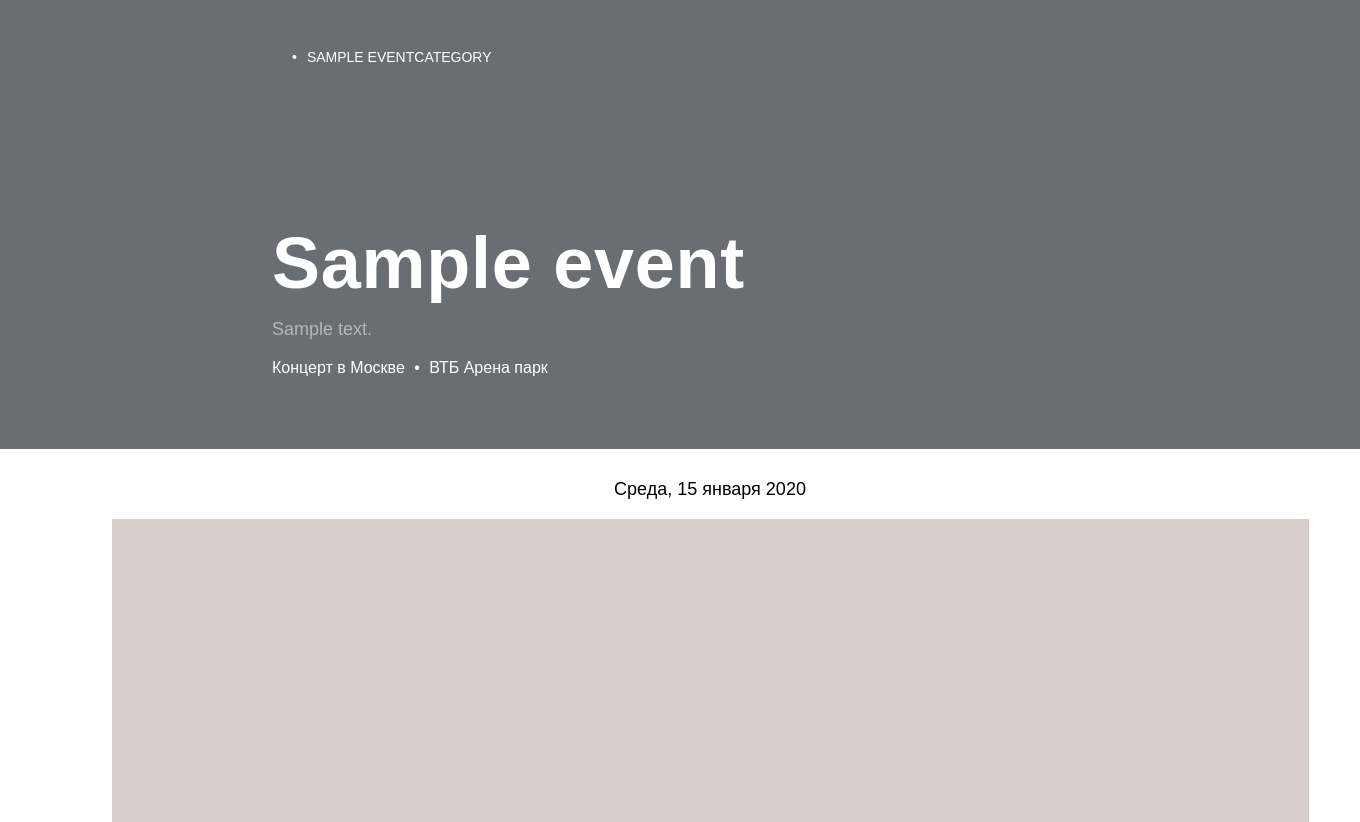
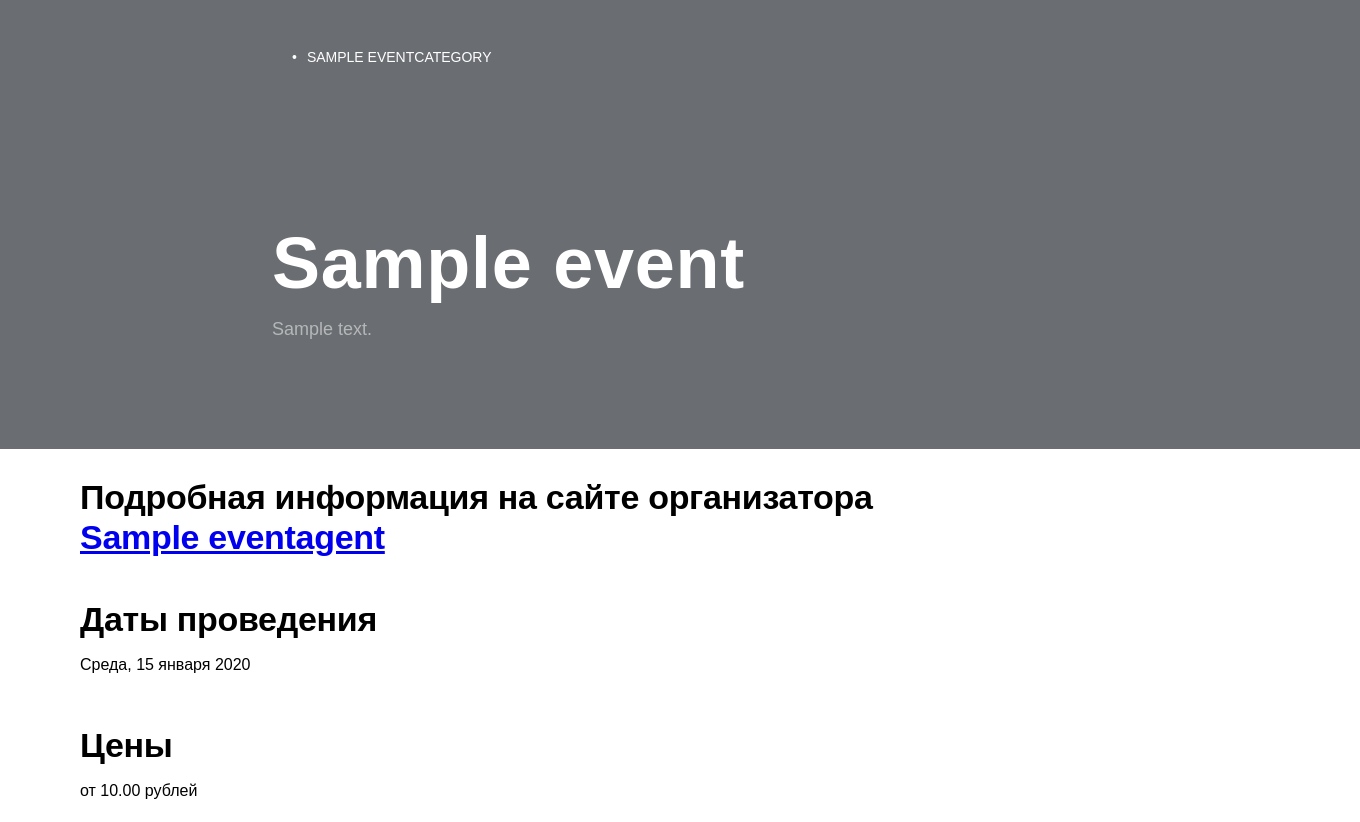
Before and after one commit to iizakharov/IamGO, a Django app: template mainapp/templates/mainapp/product.html in a window 1360 px wide. Shown: the part 125-947 px from the top of the page. Run offline with Django 3.2, Linux system fonts and the light colour scheme; tables that the repository leaves empty hold one stand-in row (values such as "Sample post"); the template is opened without the code that fills it: values that come from a table or form of the project are taken from there, most other values are stand-ins (such as "Sample title", 1, 10 or a date in 2020); grey boxes marked "Sample" are stand-in pictures.

Commit message:
Add link to party maker, change styles

```diff
--- a/mainapp/templates/mainapp/includes/inc_event_block.html
+++ b/mainapp/templates/mainapp/includes/inc_event_block.html
@@ -12,11 +12,11 @@
 				<h1>{{ event.name }}</h1>
 			</div>
 			<div class="event-concert-description-quests">{{ event.description }}</div>
-			<div class="event-concert-description-tags">
-					<a  href="#">Концерт в Москве</a>
-					<span>&#8226;</span>
-					<a  href="#">ВТБ Арена парк</a>
-			</div>
+{#			<div class="event-concert-description-tags">#}
+{#					<a  href="#">Концерт в Москве</a>#}
+{#					<span>&#8226;</span>#}
+{#					<a  href="#">ВТБ Арена парк</a>#}
+{#			</div>#}
 		</div>
 	</div>
 </div>
--- a/mainapp/templates/mainapp/product.html
+++ b/mainapp/templates/mainapp/product.html
@@ -8,14 +8,26 @@
 {% block container %}
 	<div class="container wrapper">
 
-		<div class="event-block-places">
-            {% language 'ru' %}
-			<span>{{ event.dates.first.date|date:"l, d E Y" }}</span>
-            {%  endlanguage %}
-			<div class="places"></div>
-		</div>
+{#		<div class="event-block-places">#}
+{#            {% language 'ru' %}#}
+{#			<span>{{ event.dates.first.date|date:"l, d E Y" }}</span>#}
+{#            {%  endlanguage %}#}
+{#			<div class="places"></div>#}
+{#		</div>#}
 		<div class="event">
-			<h1 class="page-title">Что может понравиться</h1>
+            <div class="event-description">
+                <h1 class="page-title">Подробная информация на сайте организатора
+                    <a href="https://{{ event.agent.name }}">{{ event.agent.name }}</a>
+                </h1>
+                <h1 class="page-title">Даты проведения</h1>
+                {% for date in event.dates.all %}
+                    {% language 'ru' %}
+                <p>{{ date.date|date:"l, d E Y" }}</p>
+                    {% endlanguage %}
+                {% endfor %}
+                <h1 class="page-title">Цены</h1>
+                <p> от {{ event.price }} рублей</p>
+            </div>
 			<h1 class="page-title">О событии</h1>
 			<div class="event-description">
             {% if event.body_text|length < 60 %}
@@ -31,6 +43,7 @@
                     {% endif %}
 				</div>
 			</div>
+			<h1 class="page-title">Что может понравиться</h1>
 			<div class="nearest">
                 {% for related in related_events %}
 				<div>
--- a/static/css/style.css
+++ b/static/css/style.css
@@ -130,11 +130,11 @@ body {
     font-size: 34px;
     line-height: 40px;
     font-weight: 700;
-/*
+
     margin: 14px 0 0;
-    padding-top: 10px;
-    padding-bottom: 28px;
-*/
+    padding-top: 14px;
+    padding-bottom: 14px;
+
 }
 
 .first-title {
@@ -513,8 +513,15 @@ body {
     text-transform: uppercase;
 }
 
+.event ul{
+    display: flex;
+    margin-left: 20px;
+}
 
-
+.event-adress li{
+    list-style-type: none;
+    padding-right: 20px;
+}
 .event-block-shadow {
     position: relative;
     z-index: 3;
```
